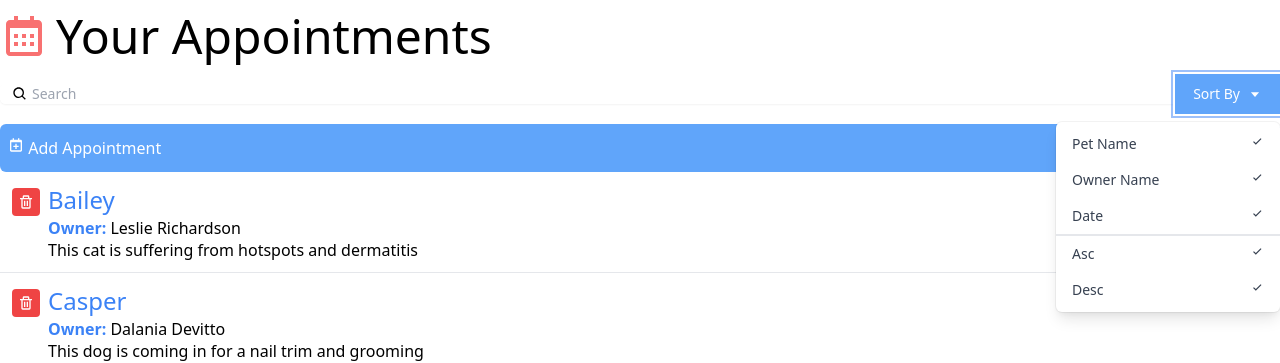
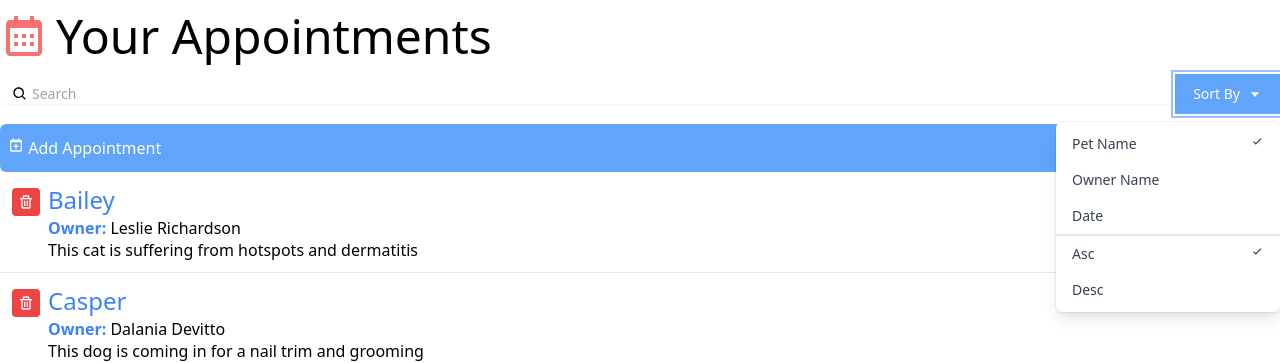
Before and after one commit to Affi-Amine/React_Interface, a React (Create React App) app: page / in a window 1280 px wide. Both pictures are taken after a click on the button "Sort By". Shown: the top 363 px of the page. Built offline with nearby package versions, Linux system fonts and the light colour scheme.

Commit message:
updating the UI when sorting

```diff
--- a/src/App.js
+++ b/src/App.js
@@ -44,6 +44,10 @@
         <BiCalendar className="mr-2 inline-block text-red-400 align-top" />Your Appointments</h1>
         <Search query = {query}
           onQueryChange={myQuery => setQuery(myQuery)}
+          orderBy = {orderBy}
+          onOrderByChange={mySort =>setOrderBy(mySort)}
+          sortBy = {sortBy}
+          onSortByChange={mySort => setSortBy(mySort)}
         />
         <AddAppointment />
         <ul className="divide-y divide-gray-200">
--- a/src/components/Search.js
+++ b/src/components/Search.js
@@ -1,7 +1,7 @@
 import { BiSearch,BiCaretDown, BiCheck} from "react-icons/bi"
 import { useState } from "react"
 
-const DropDown = ({ toglle }) => {
+const DropDown = ({ toglle, orderBy, onOrderByChange, sortBy, onSortByChange }) => {
   if(!toglle){
     return null;
   }
@@ -9,27 +9,27 @@
         <div className="origin-top-right absolute right-0 mt-2 w-56
       rounded-md shadow-lg bg-white ring-1 ring-black ring-opacity-5">
       <div className="py-1" role="menu" aria-orientation="vertical" aria-labelledby="options-menu">
-        <div
+        <div onClick={()=> {onSortByChange('petName')}}
           className="px-4 py-2 text-sm text-gray-700 hover:bg-gray-100 hover:text-gray-900 flex justify-between cursor-pointer"
-          role="menuitem">Pet Name <BiCheck /></div>
-        <div
+          role="menuitem">Pet Name {(sortBy === 'petName') && <BiCheck />}</div>
+        <div onClick={()=> {onSortByChange('ownerName')}}
           className="px-4 py-2 text-sm text-gray-700 hover:bg-gray-100 hover:text-gray-900 flex justify-between cursor-pointer"
-          role="menuitem">Owner Name  <BiCheck /></div>
-        <div
+          role="menuitem">Owner Name  {(sortBy === 'ownerName') && <BiCheck />}</div>
+        <div onClick={()=> {onSortByChange('aptDate')}}
           className="px-4 py-2 text-sm text-gray-700 hover:bg-gray-100 hover:text-gray-900 flex justify-between cursor-pointer"
-          role="menuitem">Date <BiCheck /></div>
-        <div
+          role="menuitem">Date {(sortBy === 'aptDate') && <BiCheck />}</div>
+        <div onClick={()=> {onOrderByChange('asc')}}
           className="px-4 py-2 text-sm text-gray-700 hover:bg-gray-100 hover:text-gray-900 flex justify-between cursor-pointer border-gray-1 border-t-2"
-          role="menuitem">Asc <BiCheck /></div>
-        <div
+          role="menuitem">Asc {(orderBy === 'asc') && <BiCheck />}</div>
+        <div onClick={()=> {onOrderByChange('desc')}}
           className="px-4 py-2 text-sm text-gray-700 hover:bg-gray-100 hover:text-gray-900 flex justify-between cursor-pointer"
-          role="menuitem">Desc <BiCheck /></div>
+          role="menuitem">Desc {(orderBy === 'desc') && <BiCheck />}</div>
       </div>
     </div>
     )
 }
 
-const Search = ({ query, onQueryChange }) => {
+const Search = ({ query, onQueryChange, orderBy, onOrderByChange, sortBy, onSortByChange }) => {
   let [toggleSearch, setToggleSearch] = useState(false);
     return(
         <div className="py-5">
@@ -47,7 +47,12 @@
               className="justify-center px-4 py-2 bg-blue-400 border-2 border-blue-400 text-sm text-white hover:bg-blue-700 focus:outline-none focus:ring-2 focus:ring-offset-2 flex items-center" id="options-menu" aria-haspopup="true" aria-expanded="true">
               Sort By <BiCaretDown className="ml-2" />
             </button>
-            <DropDown toglle = { toggleSearch }/>
+            <DropDown toglle = { toggleSearch }
+              orderBy = {orderBy}
+              onOrderByChange={mySort =>onOrderByChange(mySort)}
+              sortBy = {sortBy}
+              onSortByChange={mySort => onSortByChange(mySort)}
+            />
           </div>
         </div>
       </div>
```
